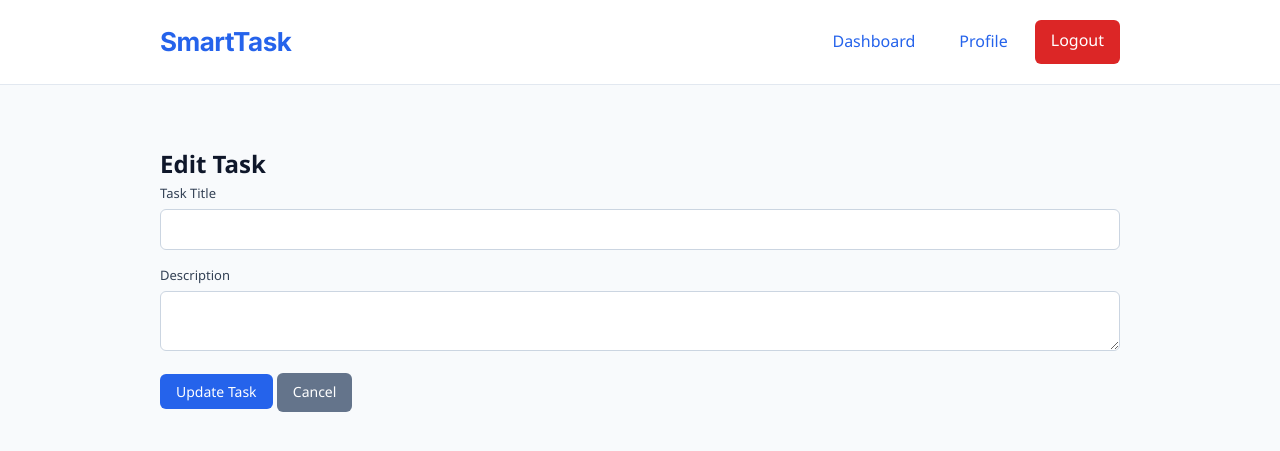
After one commit to Vaibhav-153/smarttask-flask-app, a Flask app: template app/templates/tasks/edit_task.html in a window 1280 px wide. The commit adds this page. Shown: the top 451 px of the page. Run offline with Flask 3, Linux system fonts and the light colour scheme; the template is opened without the code that fills it: values that come from a table or form of the project are taken from there, others are empty; a user stored in the database is signed in.

Commit message:
Editing the basic button and some bugs

```diff
--- a/app/static/css/style.css
+++ b/app/static/css/style.css
@@ -122,6 +122,21 @@ body {
 .btn-danger:hover {
     background-color: #991b1b;
 }
+
+/* =====================
+   LOGOUT BUTTON (RED)
+===================== */
+.logout-btn {
+    background-color: #dc2626;   /* red */
+    color: #ffffff !important;
+    border: none;
+}
+
+.logout-btn:hover {
+    background-color: #b91c1c;   /* darker red */
+    color: #ffffff;
+}
+
 
 /* =======================
    FLASH MESSAGES
--- a/app/templates/base.html
+++ b/app/templates/base.html
@@ -4,25 +4,42 @@
     <meta charset="UTF-8">
     <title>{% block title %}SmartTask{% endblock %}</title>
 
-    <!-- Responsive meta -->
+    <!-- Responsive -->
     <meta name="viewport" content="width=device-width, initial-scale=1.0">
 
-    <!-- Main CSS -->
+    <!-- CSS -->
     <link rel="stylesheet" href="{{ url_for('static', filename='css/style.css') }}">
     <link href="https://fonts.googleapis.com/css2?family=Inter:wght@500;600;700&display=swap" rel="stylesheet">
-
 </head>
 <body>
 
-    <!-- ================= NAVBAR ================= -->
+    <!-- ============ NAVBAR ============ -->
     <nav class="navbar">
         <div class="container navbar-inner">
 
-            <!-- LEFT: LOGO -->
+            <!-- Logo -->
             <a href="{{ url_for('home.home') }}" class="logo">SmartTask</a>
 
-            <!-- RIGHT: AUTH LINKS -->
+            <!-- Navigation Links -->
             <div class="nav-links">
+                {% if session.get("user_id") %}
+
+                    <a href="{{ url_for('tasks.dashboard') }}"
+                       class="nav-btn {% if request.endpoint == 'todo.dashboard' %}active{% endif %}">
+                        Dashboard
+                    </a>
+
+                    <a href="{{ url_for('profile.view_profile') }}"
+                       class="nav-btn {% if request.endpoint == 'profile.view_profile' %}active{% endif %}">
+                        Profile
+                    </a>
+
+                    <a href="{{ url_for('auth.logout') }}" class="nav-btn logout-btn">
+                        Logout
+                    </a>
+
+                {% else %}
+
                     <a href="{{ url_for('auth.login') }}"
                        class="nav-btn {% if request.endpoint == 'auth.login' %}active{% endif %}">
                         Login
@@ -32,12 +49,14 @@
                        class="nav-btn {% if request.endpoint == 'auth.register' %}active{% endif %}">
                         Register
                     </a>
+
+                {% endif %}
             </div>
 
         </div>
     </nav>
 
-    <!-- ================= FLASH MESSAGES ================= -->
+    <!-- ============ FLASH MESSAGES ============ -->
     <div class="container">
         {% with messages = get_flashed_messages(with_categories=true) %}
             {% if messages %}
@@ -50,13 +69,12 @@
         {% endwith %}
     </div>
 
-    <!-- ================= MAIN CONTENT ================= -->
+    <!-- ============ MAIN CONTENT ============ -->
     <main class="container">
-        {% block content %}
-        {% endblock %}
+        {% block content %}{% endblock %}
     </main>
 
-    <!-- ================= JS ================= -->
+    <!-- JS -->
     <script src="{{ url_for('static', filename='js/main.js') }}"></script>
 
 </body>
--- /dev/null
+++ b/app/templates/tasks/edit_task.html
@@ -0,0 +1,30 @@
+{% extends "base.html" %}
+{% block title %}Edit Task{% endblock %}
+
+{% block content %}
+<h2>Edit Task</h2>
+
+<form method="POST"
+      action="{{ url_for('tasks.edit_task', task_id=task.id) }}">
+
+    {{ form.hidden_tag() }}
+
+    <div class="form-group">
+        {{ form.title.label }}
+        {{ form.title(class="form-control") }}
+    </div>
+
+    <div class="form-group">
+        {{ form.description.label }}
+        {{ form.description(class="form-control") }}
+    </div>
+
+    <button type="submit" class="btn btn-primary">
+        Update Task
+    </button>
+
+    <a href="{{ url_for('tasks.dashboard') }}" class="btn btn-secondary">
+        Cancel
+    </a>
+</form>
+{% endblock %}
```
Also changed, not shown: app/routes/task_routes.py (+4 -9 lines), smarttask.db. Lines whose indentation alone changed are shown as unchanged.
